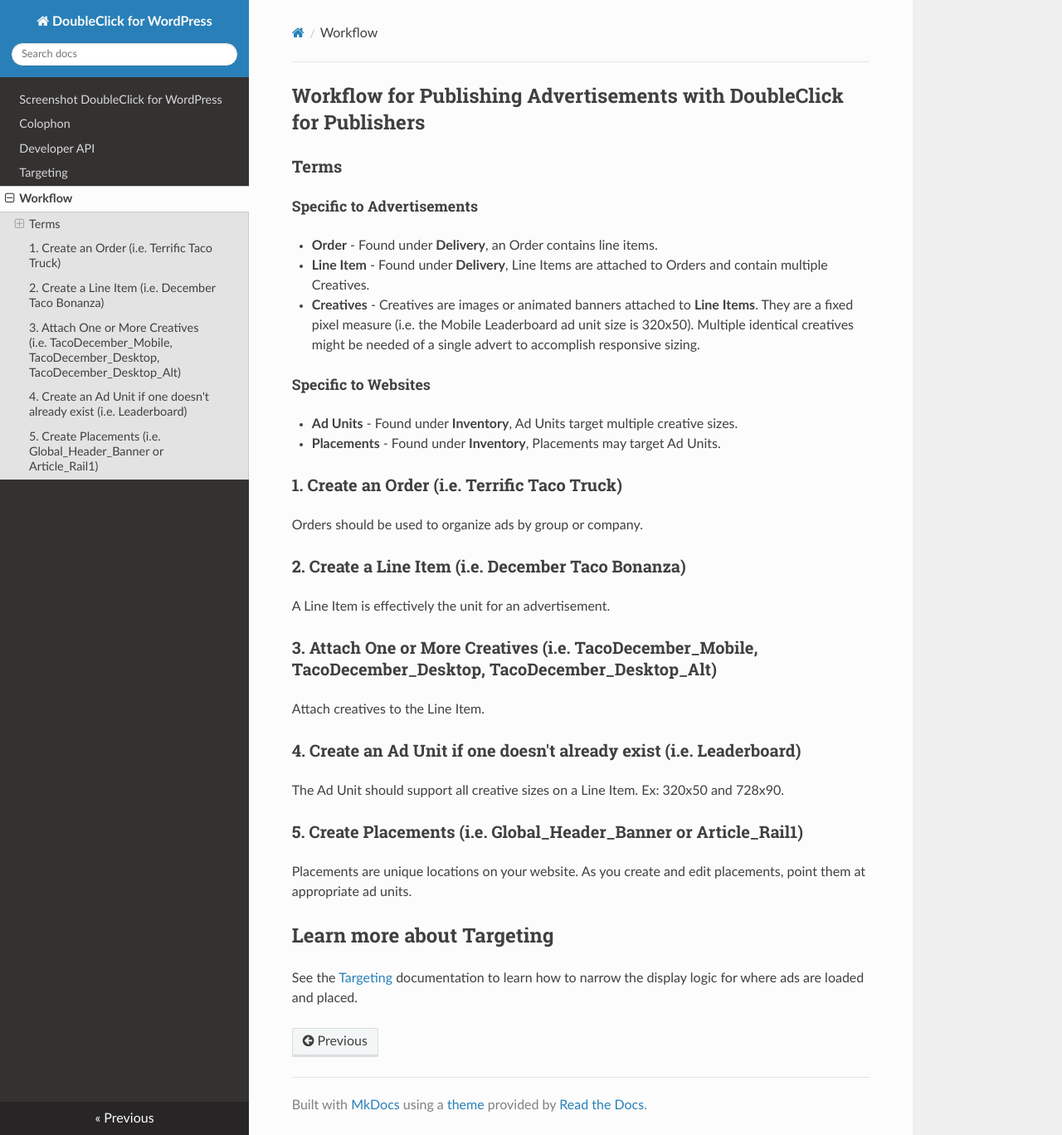
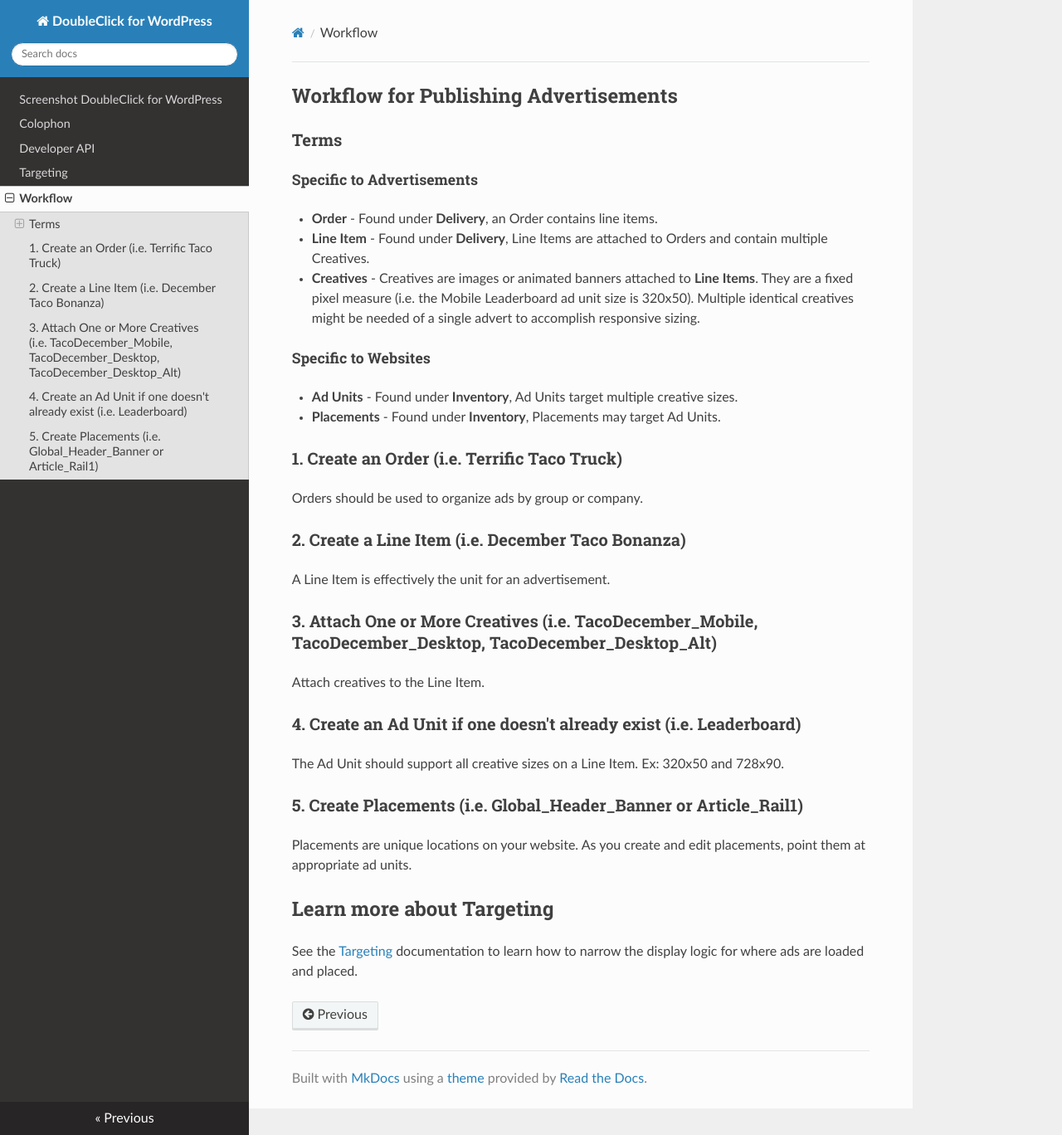
Before and after one commit to INN/doubleclick-for-wp, an MkDocs documentation site: the page built from docs/Workflow.md, in a window 1280 px wide and 1368 px high. Shown: the whole window at 83% size. Built offline with MkDocs 1.6.1, drawn with Linux system fonts in a browser that asks for light colours; nearby versions of some CDN libraries.

Commit message:
Update Workflow.md

```diff
--- a/docs/Workflow.md
+++ b/docs/Workflow.md
@@ -1,5 +1,5 @@
 
-## Workflow for Publishing Advertisements with DoubleClick for Publishers
+## Workflow for Publishing Advertisements
 
 ### Terms
 ##### Specific to Advertisements
```
